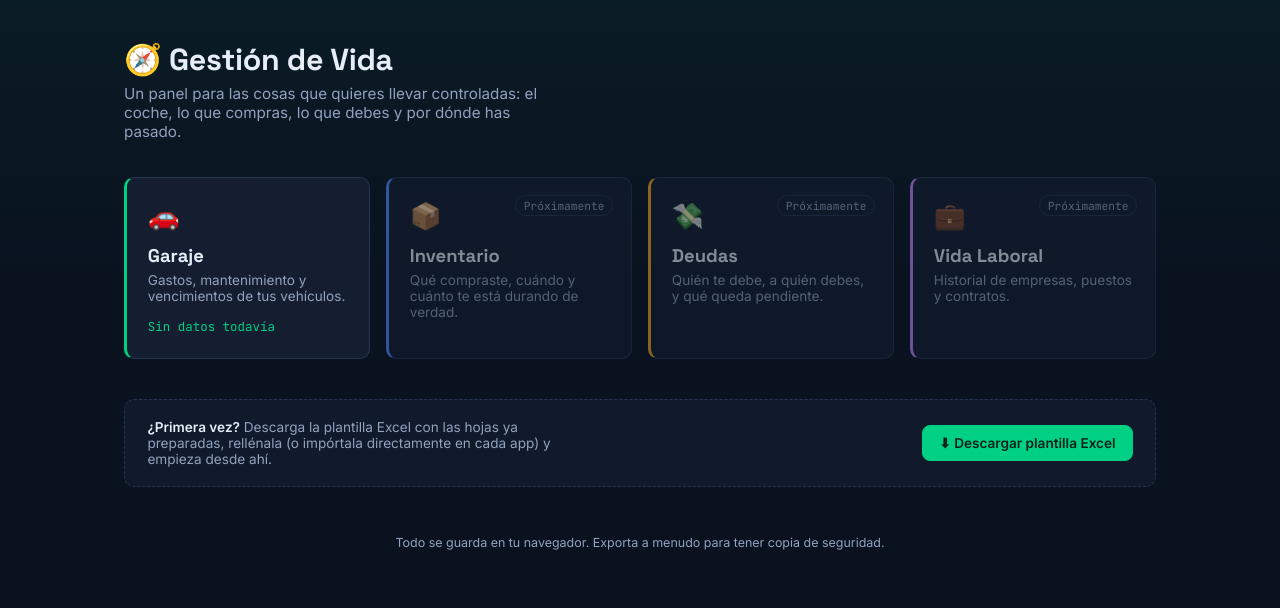
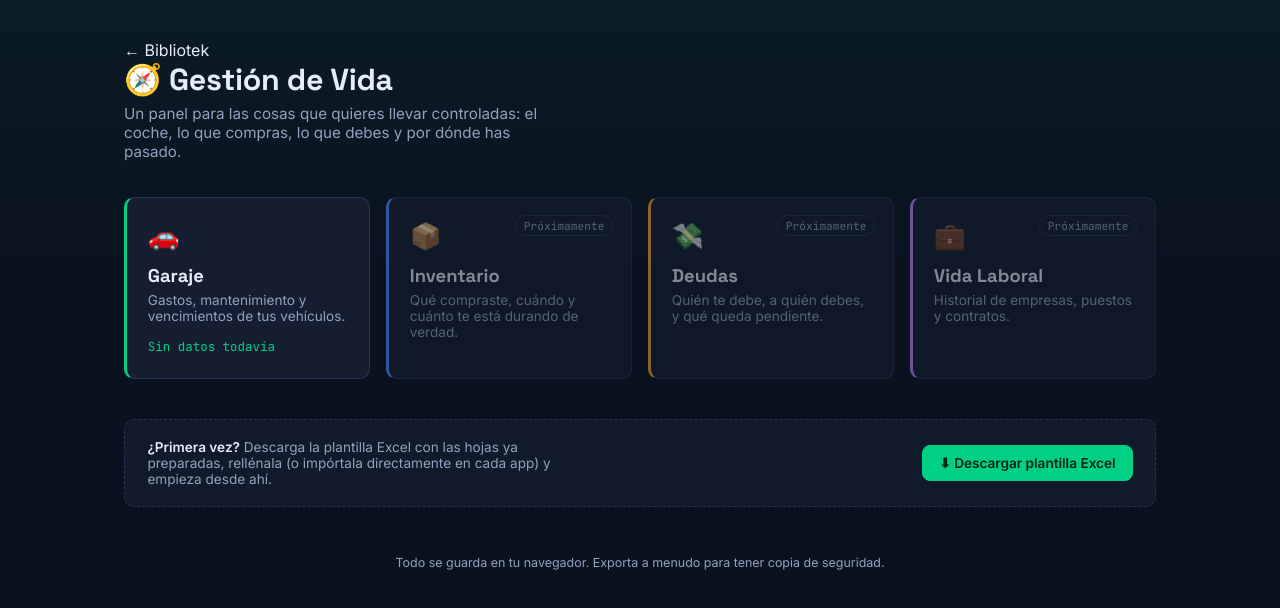
Before and after one commit to X4VICO/Bibliotek, a plain HTML site: page tools/gestion-vida/index.html in a window 1280 px wide. Drawn offline with Linux system fonts and the light colour scheme.

Commit message:
Update index.html

```diff
--- a/tools/gestion-vida/index.html
+++ b/tools/gestion-vida/index.html
@@ -11,6 +11,9 @@
   <div class="wrap">
     <header class="topbar">
       <div class="title-block">
+        <a href="../../index.html" class="chip-btn" style="text-decoration: none; display: inline-flex; align-items: center; gap: 6px; margin-right: 12px;">
+          ← Bibliotek
+        </a>
         <h1>🧭 Gestión de Vida</h1>
         <p>Un panel para las cosas que quieres llevar controladas: el coche, lo que compras, lo que debes y por dónde has pasado.</p>
       </div>
```
